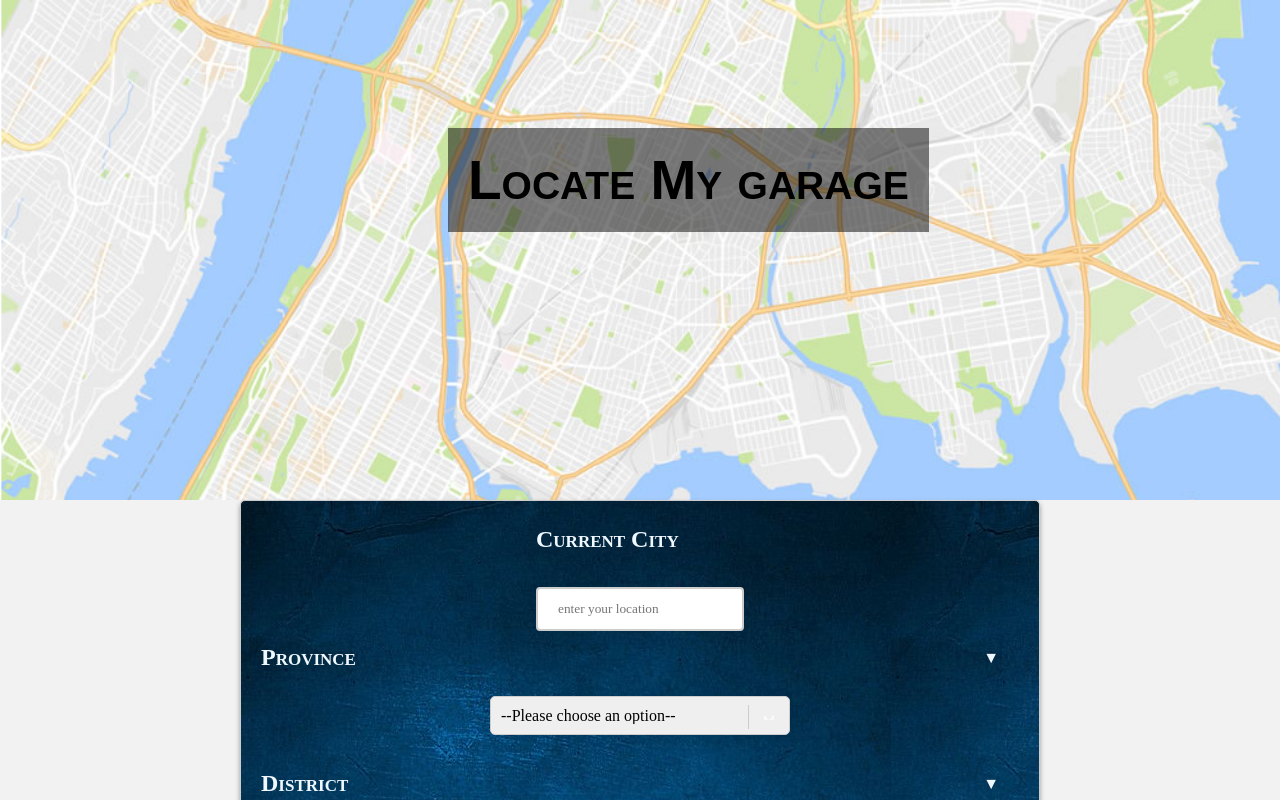
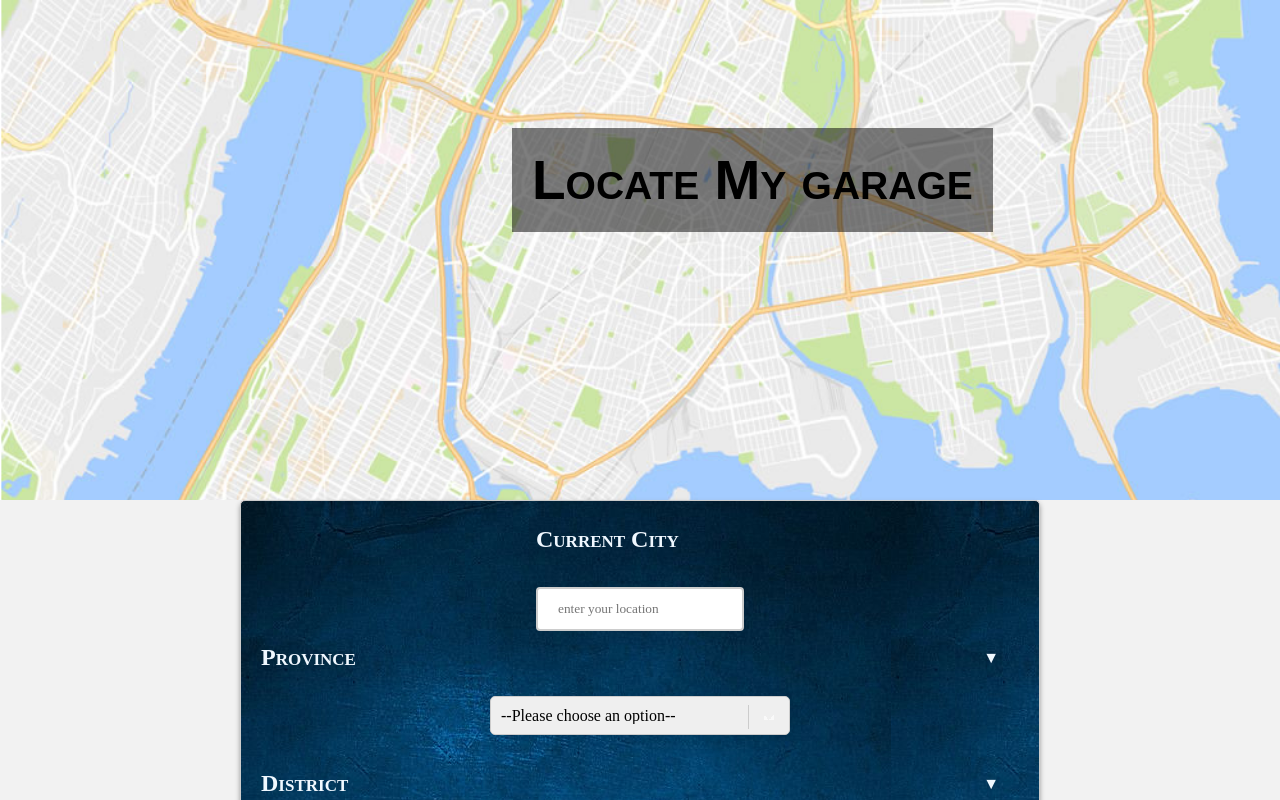
Before and after one commit to sangeethnavodya/Mechanical-Center, a React (Create React App) app: page /locateGarage in a window 1280 px wide. Shown: the top 800 px of the page. Built offline with nearby package versions, Linux system fonts and the light colour scheme.

Commit message:
ui changes

```diff
--- a/src/Components/CurrentLocationForm.js
+++ b/src/Components/CurrentLocationForm.js
@@ -67,7 +67,7 @@ function CurrentLocationForm() {
                         fontSize: "55px",
                         padding:"20px",
                         backgroundColor: "rgba(0, 0, 0, 0.5)",
-                        marginLeft:"35%",
+                        marginLeft:"40%",
                         marginTop:"10%"
                     }}
                 >Locate Me</h3>
--- a/src/Components/Garage/locateGarage.js
+++ b/src/Components/Garage/locateGarage.js
@@ -67,7 +67,7 @@ function CurrentLocationForGarage() {
                         fontSize: "55px",
                         padding:"20px",
                         backgroundColor: "rgba(0, 0, 0, 0.5)",
-                        marginLeft:"35%",
+                        marginLeft:"40%",
                         marginTop:"10%"
                     }}
                 >Locate My garage</h3>
--- a/src/Components/locateShop/CurrentLocationForShop.js
+++ b/src/Components/locateShop/CurrentLocationForShop.js
@@ -66,7 +66,7 @@ function CurrentLocationForShop() {
                         fontSize: "55px",
                         padding:"20px",
                         backgroundColor: "rgba(0, 0, 0, 0.5)",
-                        marginLeft:"35%",
+                        marginLeft:"40%",
                         marginTop:"10%"
                     }}
                 >Locate Me</h3>
```
